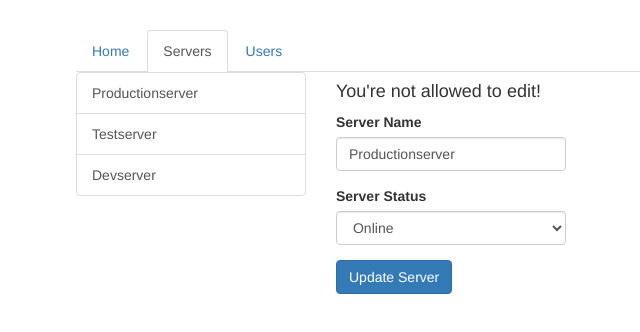
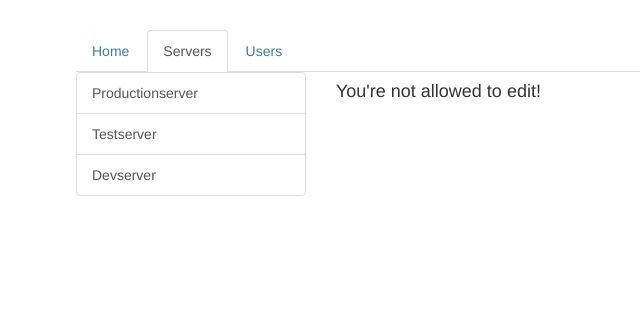
Before and after one commit to D-Coder135/Angular_Routing_Assignment, an Angular app: page /servers/1/edit in a window 1280 px wide. Shown: the top 332 px of the page, without its empty margins (189-829 px from the left). Built offline with nearby package versions, Linux system fonts and the light colour scheme.

Commit message:
add the *ngIf inside the div tag

```diff
--- a/src/app/servers/edit-server/edit-server.component.html
+++ b/src/app/servers/edit-server/edit-server.component.html
@@ -1,5 +1,5 @@
 <h4 *ngIf="!allowEdit">You're not allowed to edit!</h4>
-<div>
+<div *ngIf="allowEdit">
   <div class="form-group">
     <label for="name">Server Name</label>
     <input
```
